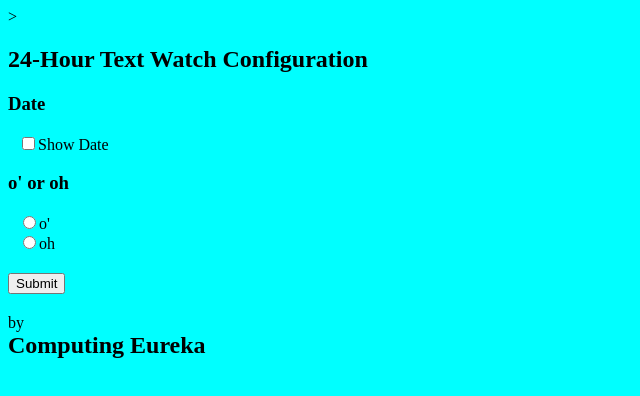
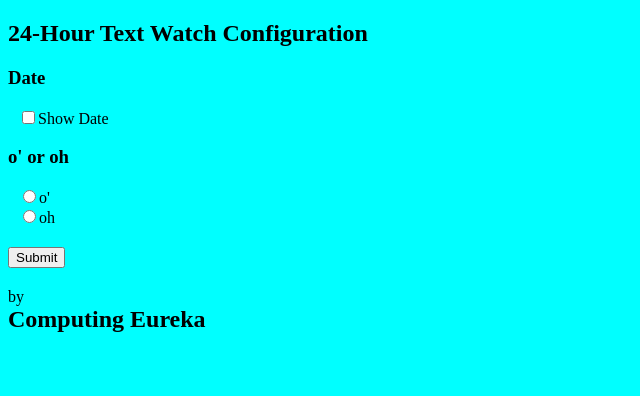
Before and after one commit to rigel314/pebbleTextWatch24, a plain HTML site: page config.html in a window 1280 px wide. Shown: the whole page, without its empty margins (0-640 px from the left). Drawn offline with Linux system fonts and the light colour scheme.

Commit message:
Fixed typo.

```diff
--- a/config.html
+++ b/config.html
@@ -25,7 +25,7 @@
 			}
 		</style>
 		<script>function s(e){for(o={},i=0;i<e.length;i++)(j=e[i].id)&&(o[j]=e[i].checked?1:0);return window.location.href="pebblejs://close#"+JSON.stringify(o),!1}</script>
-		<script type="text/javascript" src="loadedFunc.js"></script>>
+		<script type="text/javascript" src="loadedFunc.js"></script>
 	</head>
 	<body onload="loadedFunc()">
 		<h2>24-Hour Text Watch Configuration</h2>
```
